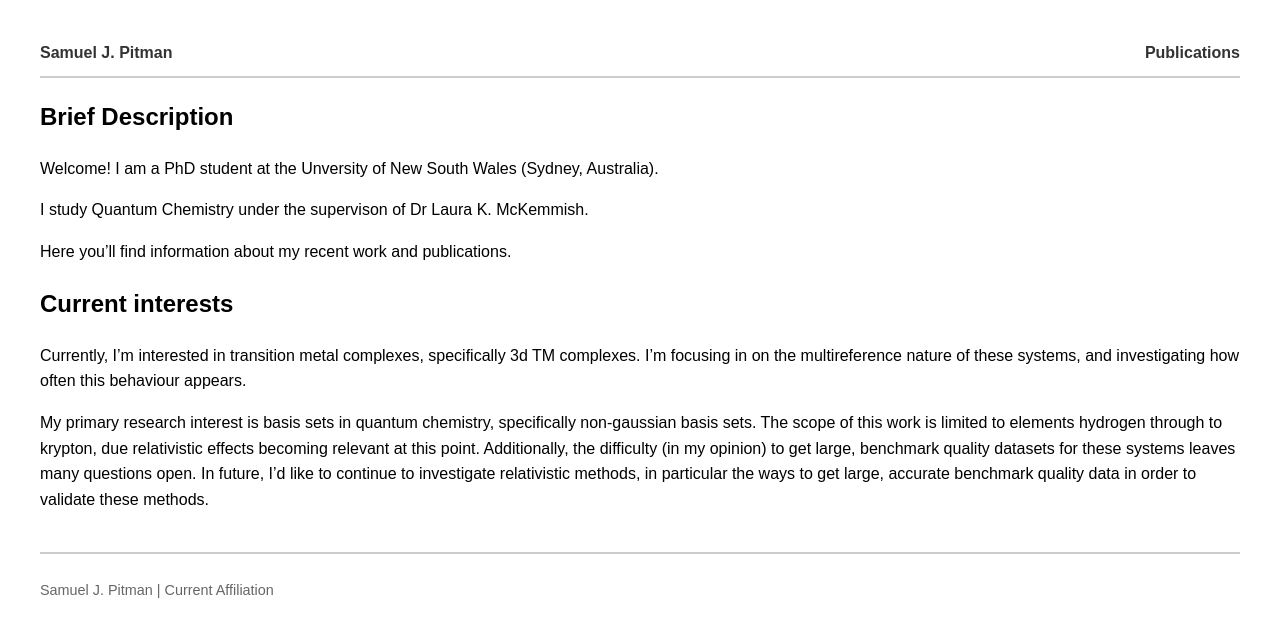
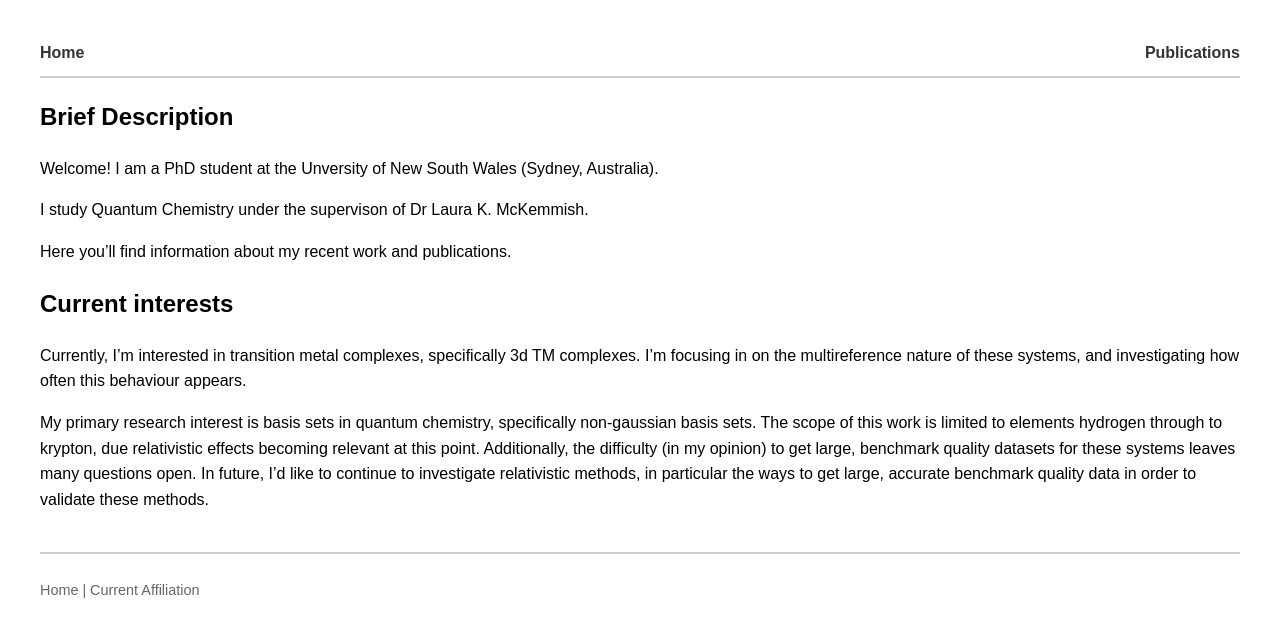
Before and after one commit to SamuelPitman/SamuelPitman.github.io, a Jekyll site: the page built from index.md, in a window 1280 px wide. Shown: the top 637 px of the page. Built offline with Jekyll 4.4.1, drawn with Linux system fonts in a browser that asks for light colours.

Commit message:
Update _config.yaml
editing home button

```diff
--- a/_config.yaml
+++ b/_config.yaml
@@ -1,3 +1,3 @@
-title: Samuel J. Pitman
+title: Home
 description: Brief Description of your site
 theme: minima   # you can swap this for another theme
```
